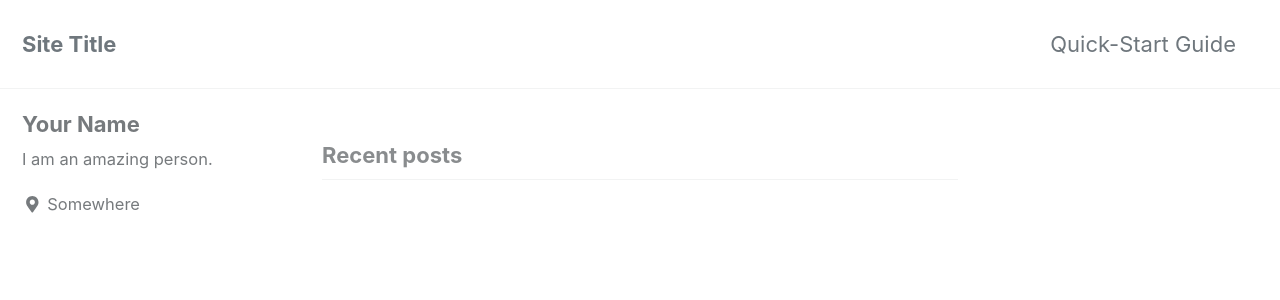
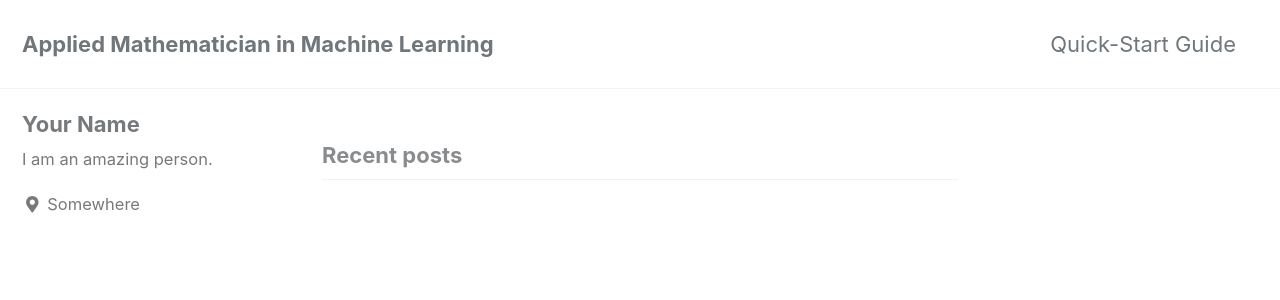
Before and after one commit to mylesakin/mylesakin.github.io, a Jekyll site: the page built from index.html, in a window 1280 px wide and 900 px high. Shown: the top 300 px of the window. Built offline with Jekyll 4.4.1, drawn with Linux system fonts in a browser that asks for light colours; cached includes are drawn as plain includes; nearby versions of some CDN libraries; the list of posts is cut into pages by our own code; some of the changed text lies outside the part shown.

Commit message:
'updates'

```diff
--- a/_config.yml
+++ b/_config.yml
@@ -16,10 +16,10 @@ minimal_mistakes_skin    : "default" # "air", "aqua", "contrast", "dark", "dirt"
 
 # Site Settings
 locale                   : "en-US"
-title                    : "Site Title"
+title                    : "Applied Mathematician in Machine Learning"
 title_separator          : "-"
-name                     : "Your Name"
-description              : "An amazing website."
+name                     : "Myles Akin, PhD"
+description              : "I am an applied mathematician working in ML/AI"
 url                      : # the base hostname & protocol for your site e.g. "https://mmistakes.github.io"
 baseurl                  : # the subpath of your site, e.g. "/blog"
 repository               : # GitHub username/repo-name e.g. "mmistakes/minimal-mistakes"
```
Also changed, not shown: README.md.
